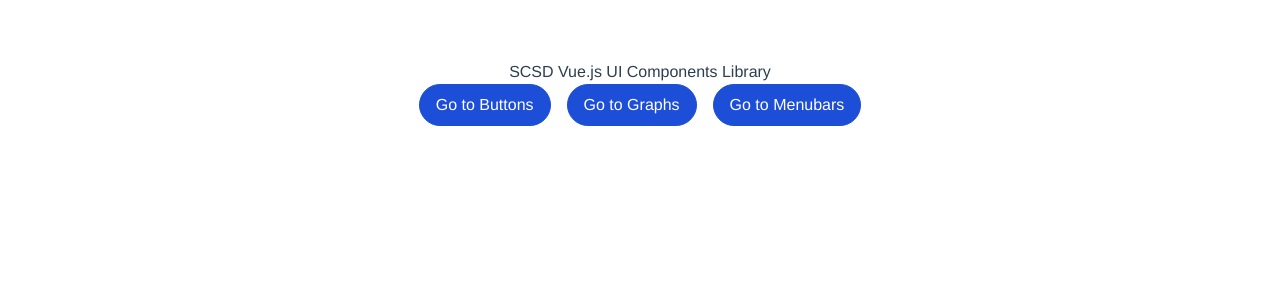
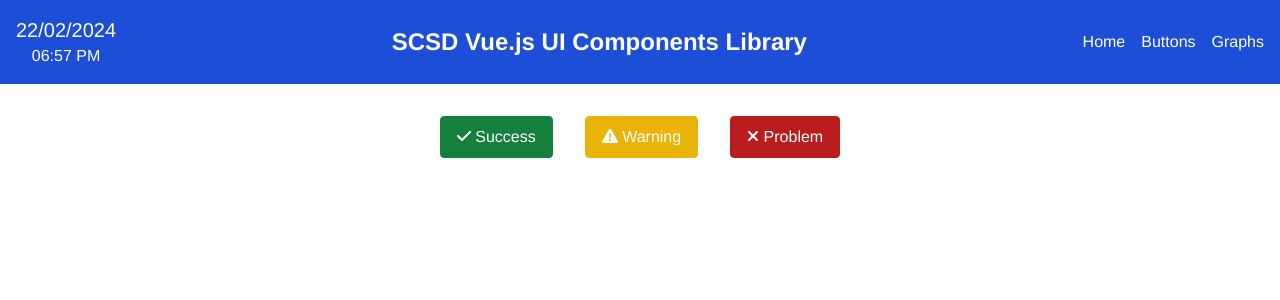
Before and after one commit to scsd-cdh/SCSD-Toolbox, a Vue app: page /Buttons in a window 1280 px wide. Shown: the top 300 px of the page. Built offline with nearby package versions, Linux system fonts and the light colour scheme.

Commit message:
Add new button components

```diff
--- a/src/App.vue
+++ b/src/App.vue
@@ -1,44 +1,22 @@
 <template>
   <div id="app">
-    <h1>SCSD Vue.js UI Components Library</h1>
-
-    <div>
-      <button class="round-blue-button" @click="goTo('UIButtons')">Go to Buttons</button>
-      <button class="round-blue-button" @click="goTo('UIGraphs')">Go to Graphs</button>
-      <button class="round-blue-button" @click="goTo('UIMenubars')">Go to Menubars</button>
+    <UINavbar />
+    <div class="mt-8">
+      <RouterView />
     </div>
-
-    <component :is="currentComponent"></component>
   </div>
 </template>
 
+
 <script>
-import UIButtons from './components/UIButtons.vue'
-import UIGraphs from './components/UIGraphs.vue'
-import UIMenubars from './components/UIMenubars.vue'
+import UINavbar from './components/Navbar/UINavbar.vue';
 
 export default {
   name: 'App',
   components: {
-    UIButtons,
-    UIGraphs,
-    UIMenubars
+    UINavbar,
   },
-  data() {
-    return {
-      currentComponent: ''
-    }
-  },
-  methods: {
-    goTo(component) {
-      if (component === this.currentComponent) {
-        this.currentComponent = '';
-      } else {
-        this.currentComponent = component;
-      }
-    }
-  }
-}
+};
 </script>
 
 <style>
@@ -48,16 +26,5 @@ export default {
   -moz-osx-font-smoothing: grayscale;
   text-align: center;
   color: #2c3e50;
-  margin-top: 60px;
 }
-
-.round-blue-button {
-  @apply bg-blue-700 text-white border border-blue-700
-          rounded-full px-4 py-2 transition duration-300 ease-in-out mx-2;
-}
-
-.round-blue-button:hover {
-  @apply bg-white text-blue-700;
-}
-
 </style>
--- /dev/null
+++ b/src/components/Buttons/FailButton.vue
@@ -0,0 +1,30 @@
+<template>
+    <div>
+      <div class="buttons">
+        <button class="
+        mx-2
+        rounded px-4 py-2
+        transition duration-300 ease-in-out
+        text-white border
+        bg-red-700
+        border-red-700
+        hover:bg-white
+        hover:text-red-700">
+        <font-awesome-icon :icon="['fas', 'xmark']" />
+        {{ text }}
+      </button>
+      </div>
+    </div>
+  </template>
+
+  <script>
+  export default {
+    name: 'FailButton',
+    props: {
+      text: {
+        type: String,
+        default: 'Issue',
+      },
+    },
+  }
+  </script>
--- /dev/null
+++ b/src/components/Buttons/SuccessButton.vue
@@ -0,0 +1,25 @@
+<template>
+    <div>
+      <div class="buttons">
+        <button class="
+          mx-2
+          rounded px-4 py-2
+          transition duration-300
+          ease-in-out
+          text-white border
+          bg-green-700
+          border-green-700
+          hover:bg-white
+          hover:text-green-700">
+          <font-awesome-icon :icon="['fas', 'check']" />
+          Success
+        </button>
+      </div>
+    </div>
+  </template>
+
+  <script>
+  export default {
+    name: 'SucessButton'
+  }
+  </script>
--- /dev/null
+++ b/src/components/Buttons/WarningButton.vue
@@ -0,0 +1,24 @@
+<template>
+    <div>
+      <div class="buttons">
+        <button class="
+        mx-2
+        rounded px-4 py-2
+        transition duration-300 ease-in-out
+        text-white border
+        bg-yellow-500
+        border-yellow-500
+        hover:bg-white
+        hover:text-yellow-500">
+        <font-awesome-icon :icon="['fas', 'exclamation-triangle']" />
+        Warning
+      </button>
+      </div>
+    </div>
+  </template>
+
+  <script>
+  export default {
+    name: 'WarningButton'
+  }
+  </script>
--- /dev/null
+++ b/src/components/Navbar/UINavbar.vue
@@ -0,0 +1,52 @@
+<template>
+    <nav class="bg-blue-700 p-4">
+        <div class="flex justify-between items-center">
+            <div class="text-white">
+                <div class="text-xl">{{ currentDate }}</div>
+                <div>{{ currentTime }}</div>
+            </div>
+            <div>
+                <h1 class="text-white text-2xl font-bold">SCSD Vue.js UI Components Library</h1>
+            </div>
+            <div class="space-x-4">
+                <router-link to="/" class="text-white hover:text-blue-300">Home</router-link>
+                <router-link to="/Buttons" class="text-white hover:text-blue-300">Buttons</router-link>
+                <router-link to="/Graphs" class="text-white hover:text-blue-300">Graphs</router-link>
+
+            </div>
+        </div>
+        </nav>
+</template>
+
+<script>
+export default {
+    name: 'UINavbar',
+    data() {
+        return {
+            currentDate: this.getCurrentDate(),
+            currentTime: this.getCurrentTime(),
+        };
+    },
+    methods: {
+        getCurrentDate() {
+            const now = new Date();
+            return now.toLocaleDateString('en-GB');
+        },
+        getCurrentTime() {
+            const now = new Date();
+            return now.toLocaleTimeString('en-US', { hour: '2-digit', minute: '2-digit', hour12: true });
+        },
+        updateDateTime() {
+            this.currentDate = this.getCurrentDate();
+            this.currentTime = this.getCurrentTime();
+        },
+    },
+    mounted() {
+        setInterval(this.updateDateTime, 60000); // Update date and time every minute
+    },
+};
+</script>
+
+<style>
+/* You can add specific styles for the navbar here */
+</style>
--- a/src/components/UIButtons.vue
+++ /dev/null
@@ -1,59 +0,0 @@
-<template>
-  <div>
-    <h2>UI Button Components</h2>
-
-    <div class="buttons">
-      <button class="success-button">
-        <font-awesome-icon :icon="['fas', 'check']" />
-        Success
-      </button>
-
-      <button class="warning-button">
-        <font-awesome-icon :icon="['fas', 'exclamation-triangle']" />
-        Warning
-      </button>
-
-      <button class="fail-button">
-        <font-awesome-icon :icon="['fas', 'xmark']" />
-        Issue
-      </button>
-    </div>
-
-  </div>
-</template>
-
-<script>
-export default {
-  name: 'UIButtons'
-}
-</script>
-
-<style scoped>
-.success-button {
-  @apply bg-green-700 text-white border border-green-700
-          rounded px-4 py-2 transition duration-300 ease-in-out mx-2;
-}
-
-.success-button:hover {
-  @apply bg-white text-green-700;
-}
-
-.warning-button {
-  @apply bg-yellow-500 text-white border border-yellow-500
-          rounded px-4 py-2 transition duration-300 ease-in-out mx-2;
-}
-
-.warning-button:hover {
-  @apply bg-white text-yellow-500;
-}
-
-.fail-button {
-  @apply bg-red-700 text-white border border-red-700
-          rounded px-4 py-2 transition duration-300 ease-in-out mx-2;
-}
-
-.fail-button:hover {
-  @apply bg-white text-red-700;
-}
-
-</style>
--- a/src/components/UIGraphs.vue
+++ /dev/null
@@ -1,16 +0,0 @@
-<template>
-  <div>
-    <h2>UI Graph Components</h2>
-    <!-- Add your graphs here -->
-  </div>
-</template>
-
-<script>
-export default {
-  name: "UIGraphs",
-};
-</script>
-
-<style scoped>
-/* Add your styles here */
-</style>
--- a/src/components/UIMenubars.vue
+++ /dev/null
@@ -1,16 +0,0 @@
-<template>
-  <div>
-    <h2>UI Menubar Components</h2>
-    <!-- Add your sidebars here -->
-  </div>
-</template>
-
-<script>
-export default {
-  name: "UIMenubars",
-};
-</script>
-
-<style scoped>
-/* Add your styles here */
-</style>
```
